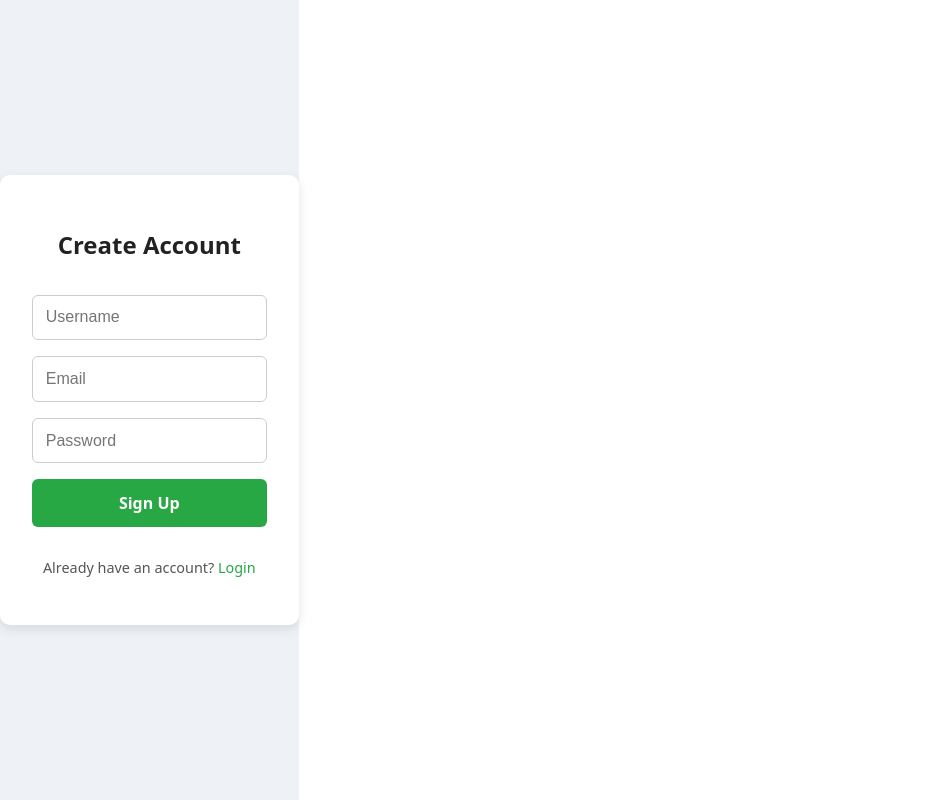
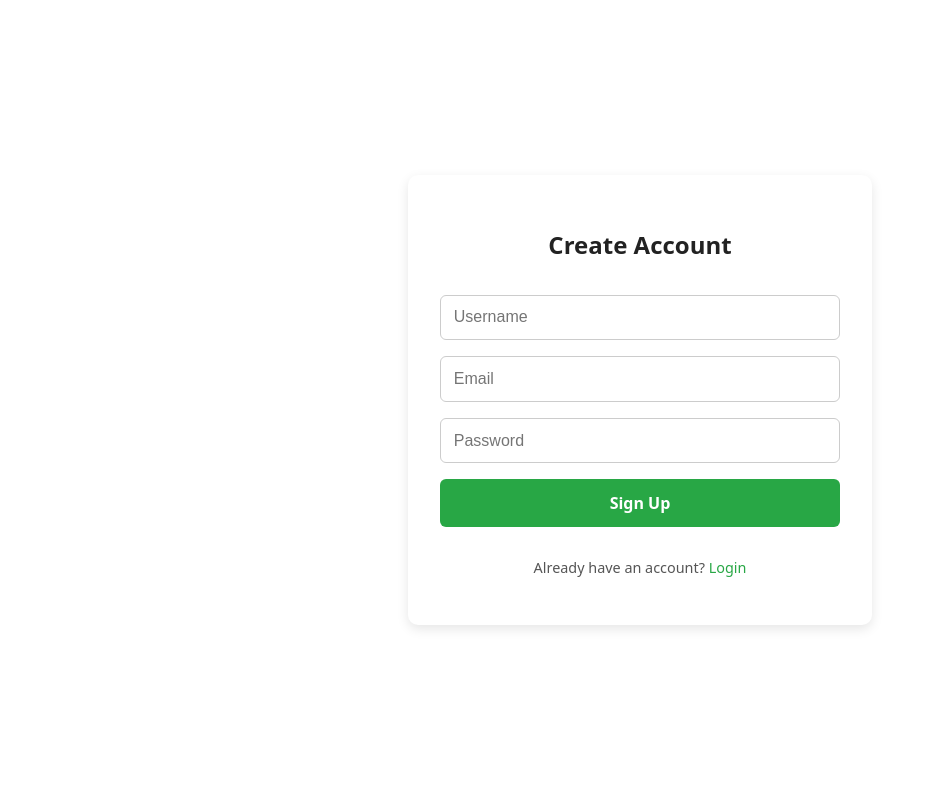
Before and after one commit to mahiawasthi23/Food-recipe-frontend, a React (Vite) app: page / in a window 1280 px wide. Shown: the whole page, without its empty margins (0-931 px from the left). Built offline with nearby package versions, Linux system fonts and the light colour scheme.

Commit message:
changed login,signup css

```diff
--- a/src/Components/Login.css
+++ b/src/Components/Login.css
@@ -1,10 +1,30 @@
-.login-container {
+
+/* Pure page ko 100% height aur zero margin dena jaruri hai */
+body, html, #root {
+  margin: 0;
+  padding: 0;
+  height: 100%;
+}
+
+
+/* .login-container {
   display: flex;
   justify-content: center;
   align-items: center;
   min-height: 100vh;
   background: #f4f6f9;
+} */
+
+
+.login-container{
+ display: flex;
+  justify-content: center;
+  align-items: center;
+  height: 100vh;        /* vh = viewport height */
+  width: 100vw;         /* pure screen width */
+  margin: 0 auto;       /* horizontal center */
 }
+
 
 .login-form {
   background: #fff;
--- a/src/Components/Signup.css
+++ b/src/Components/Signup.css
@@ -1,10 +1,29 @@
-.signup-container {
+
+body, html, #root {
+  margin: 0;
+  padding: 0;
+  height: 100%;
+}
+
+
+/* .signup-container {
   display: flex;
   justify-content: center;
   align-items: center;
   min-height: 100vh;
   background: #eef2f6;
+} */
+
+
+ .signup-container {
+  display: flex;
+  justify-content: center;
+  align-items: center;
+  height: 100vh;        /* vh = viewport height */
+  width: 100vw;         /* pure screen width */
+  margin: 0 auto;       /* horizontal center */
 }
+
 
 .signup-form {
   background: #fff;
```
